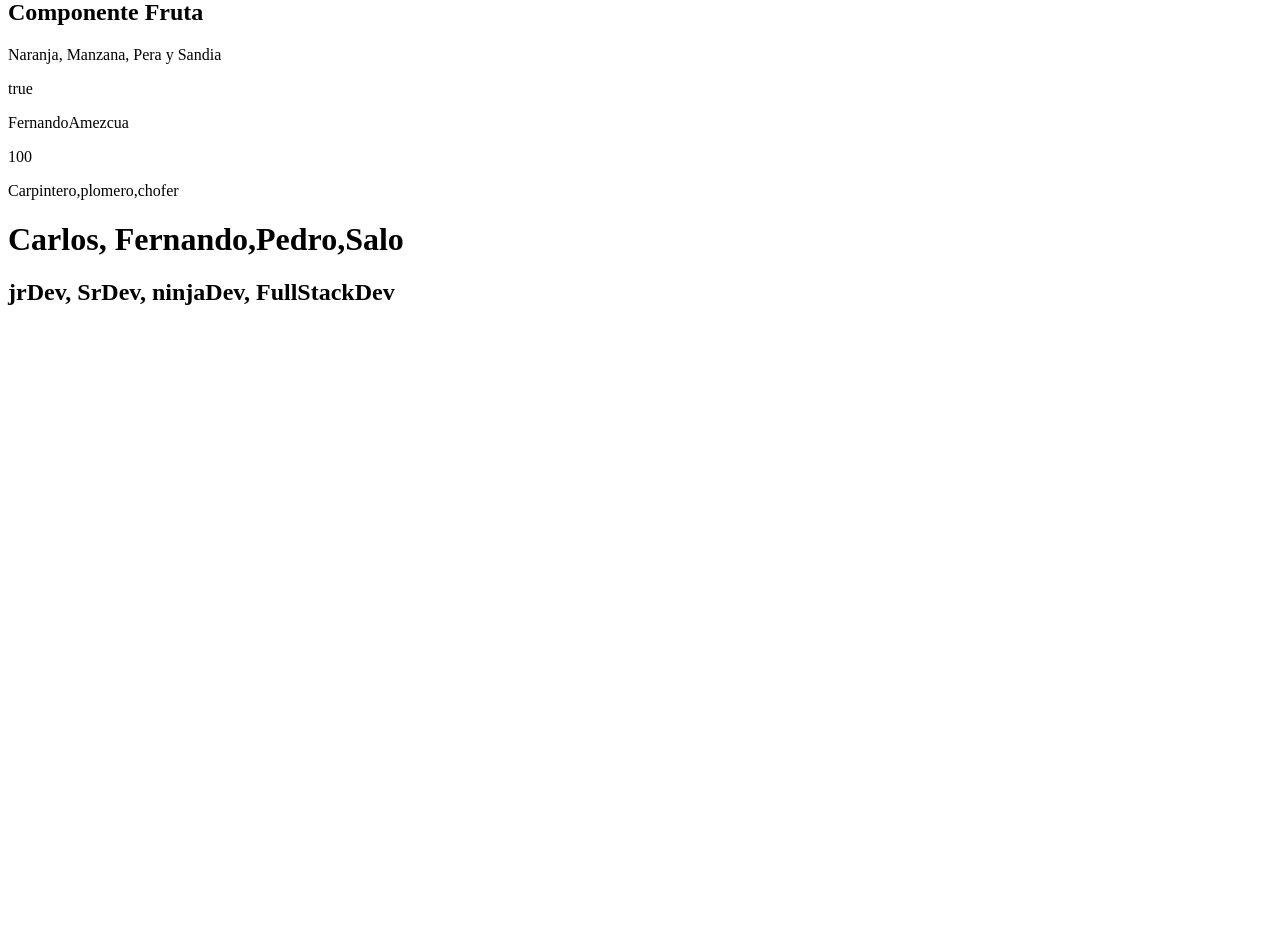
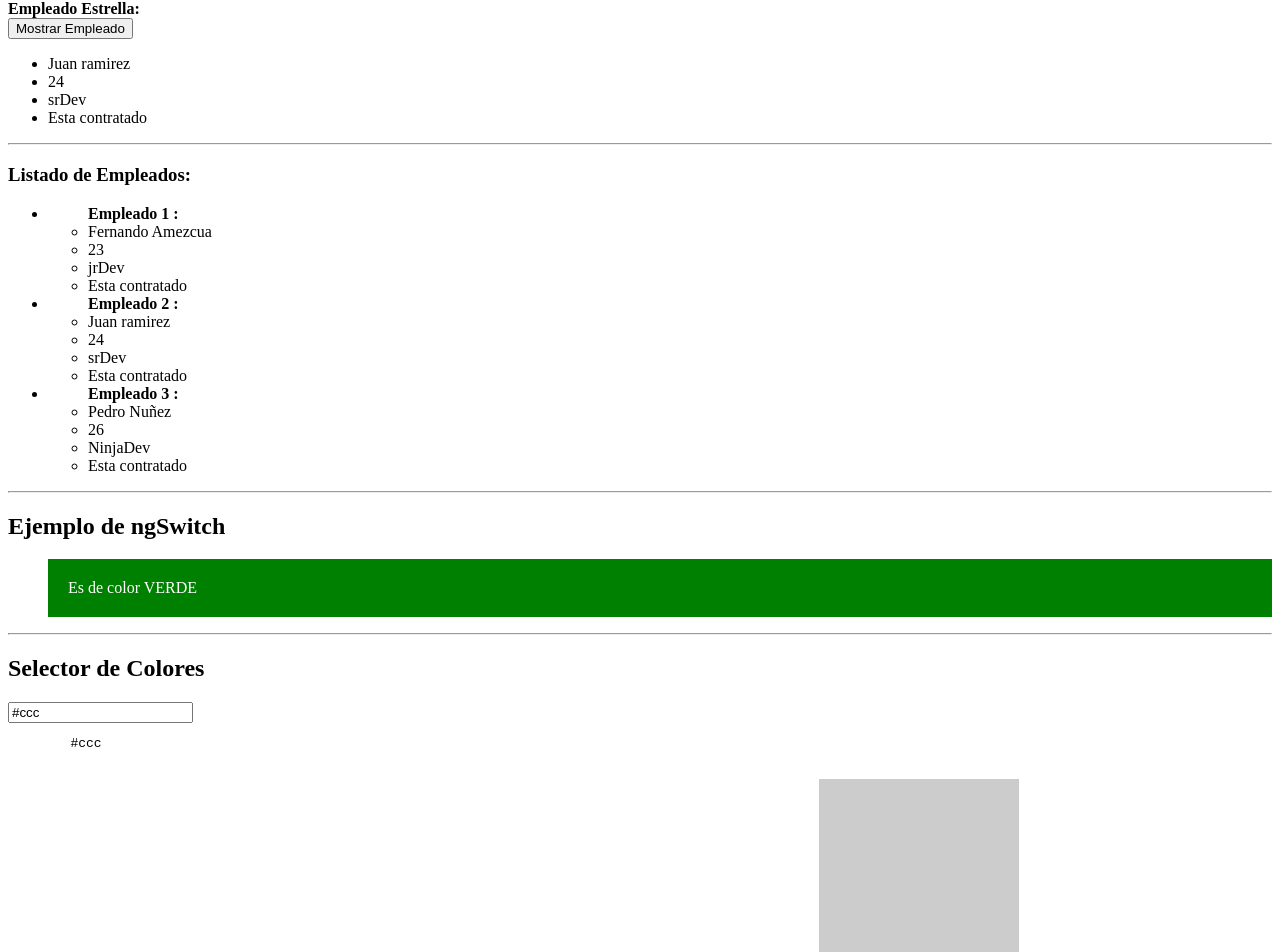
Before and after one commit to fernandoamz/angularCli, an Angular app: page / in a window 1280 px wide. Shown: the part 62-1014 px from the top of the page. Before the commit the page ends 800 px from the top, so only its background shows below. Built offline with nearby package versions, Linux system fonts and the light colour scheme.

Commit message:
implementacion de  NgFor,NgSwitch, NgIf

```diff
--- a/src/app/app.component.html
+++ b/src/app/app.component.html
@@ -1,2 +1,2 @@
-<fruta></fruta>
+<!--fruta></fruta-->
 <empleados></empleados>
--- a/src/app/empleados/empleados.component.html
+++ b/src/app/empleados/empleados.component.html
@@ -1,2 +1,103 @@
 <h1> {{ nombre_empleado }} </h1>
 <h2> {{ puesto_trabajador }} </h2>
+
+<strong>Empleado Estrella:</strong>
+
+<div *ngIf="trabajadorExterno === true ">
+    <button (click) = "cambiarExterno(false)">Mostrar Empleado</button>
+    <ul>
+        <li> {{ trabajadores[1].nombre }} </li>
+        <li> {{ trabajadores[1].edad }} </li>
+        <li> {{ trabajadores[1].cargo }} </li>
+        <li *ngIf="trabajadores[0].contratado == true"> Esta contratado </li>
+        <li *ngIf="trabajadores[0].contratado == false"> No esta Contratado </li>
+    </ul>
+</div>
+
+<div *ngIf=" trabajadorExterno != true ">
+    <button (click) = "cambiarExterno(true)">Mostrar trabajador</button>
+    <ul>
+        <li> {{ empleado.nombre }} </li>
+        <li> {{ empleado.edad }} </li>
+        <li> {{ empleado.cargo }} </li>
+        <li *ngIf=" empleado.contratado == true "> Esta contratado </li>
+        <li *ngIf=" empleado.contratado == false "> No esta Contratado </li>
+    </ul>
+</div>
+
+<hr/>
+
+<h3>Listado de Empleados: </h3>
+<ul>
+    <li *ngFor = "let empleado of trabajadores; let i = index ">
+        <ul>
+            <strong> Empleado {{ i+1 }} : </strong>
+            <li> {{ empleado.nombre }} </li>
+            <li> {{ empleado.edad }} </li>
+            <li> {{ empleado.cargo }} </li>
+            <li *ngIf=" empleado.contratado == true"> Esta contratado </li>
+            <li *ngIf=" empleado.contratado == false"> No esta Contratado </li>
+        </ul>
+    </li>
+</ul>
+
+<hr/>
+<h2>Ejemplo de ngSwitch </h2>
+    <ul [ngSwitch]="color">
+        <li *ngSwitchCase = "'red'" [ngStyle]="{
+            background:color,
+            color: 'white',
+            padding: '20px'
+            }">Es de color ROJO
+        </li>
+        <li *ngSwitchCase = "'green'" [ngStyle]="{
+            background:color,
+            color: 'white',
+            padding: '20px'
+            }">Es de color VERDE
+        </li>
+        <li *ngSwitchCase = "'blue'" [ngStyle]="{
+            background:color,
+            color: 'white',
+            padding: '20px'
+            }">Es de color AZUL
+        </li>
+    </ul>
+
+    <hr/>
+    <h2> Selector de Colores </h2>
+    <input type="text" [(ngModel)]="colorSeleccionado"/>
+    <pre>
+        {{colorSeleccionado}}
+    </pre>
+
+    <div [ngStyle]="{
+            background: colorSeleccionado,
+            'width' : '200px',
+            'height' : '200px',
+            'float': 'right',
+            'margin-right' : '20%'
+            }">
+    </div>
+    <div style="clear: both"></div>
+
+    <ul [ngSwitch]="color">
+        <li *ngSwitchCase = "'red'" [ngStyle]="{
+            background:color,
+            color: 'white',
+            padding: '20px'
+            }">Es de color ROJO
+        </li>
+        <li *ngSwitchCase = "'green'" [ngStyle]="{
+            background:color,
+            color: 'white',
+            padding: '20px'
+            }">Es de color VERDE
+        </li>
+        <li *ngSwitchCase = "'blue'" [ngStyle]="{
+            background:color,
+            color: 'white',
+            padding: '20px'
+            }">Es de color AZUL
+        </li>
+    </ul>
--- a/src/app/empleados/empleados.component.ts
+++ b/src/app/empleados/empleados.component.ts
@@ -1,11 +1,40 @@
 import { Component } from '@angular/core';
+import { Empleado } from './empleados';
 
 @Component({
     selector: 'empleados',
-    templateUrl: 'empleados.component.html'
+    templateUrl: './empleados.component.html'
 })
 
 export class InformacionEmpleado{
-    public nombre_empleado = 'Carlos, Fernando,Pedro,Salo';
-    public puesto_trabajador = 'jrDev, SrDev, ninjaDev, FullStackDev';
+    //public nombre_empleado = 'Carlos, Fernando,Pedro,Salo';
+   // public puesto_trabajador = 'jrDev, SrDev, ninjaDev, FullStackDev';
+   public empleado:Empleado;
+   public trabajadores:Array<Empleado>;
+   public trabajadorExterno:boolean;
+   public color:string;
+   public colorSeleccionado:string;
+
+   constructor(){
+    this.empleado = new Empleado('Fernando Amezcua', 23,'jrDev',false);
+    this.trabajadores = [
+         new Empleado('Fernando Amezcua', 23,'jrDev',true),
+         new Empleado('Juan ramirez', 24,'srDev',true),
+         new Empleado('Pedro Nuñez', 26,'NinjaDev',true)
+    ];
+
+    this.trabajadorExterno = true;
+    this.color = 'green';
+    this.colorSeleccionado = '#ccc';
+
+    }
+
+   ngOnInit(){
+    console.log(this.empleado);
+    console.log(this.trabajadores);
+   }
+
+   cambiarExterno(valor){
+    this.trabajadorExterno = valor;
+   }
 }
--- /dev/null
+++ b/src/app/empleados/empleados.ts
@@ -0,0 +1,15 @@
+export class Empleado{
+    /*public nombre:string;
+    public edad:number;
+
+    constructor(nombre, edad){
+        this.nombre = nombre;
+        this.edad = edad;
+    }*/
+
+    constructor(
+        public nombre:string,
+        public edad:number,
+        public cargo: string,
+        public contratado:boolean){}
+}
--- a/src/app/fruta/fruta.component.html
+++ b/src/app/fruta/fruta.component.html
@@ -4,6 +4,7 @@
 <p>{{ Texto }} </p>
 <p>{{ edad }} </p>
 <p>{{ trabajos }} </p>
+<p>{{ comodin }}</p>
 
 
 <!-- Empleado: <empleados></empleados> -->
--- a/src/app/fruta/fruta.component.ts
+++ b/src/app/fruta/fruta.component.ts
@@ -3,8 +3,8 @@ import { Component } from '@angular/core'
 @Component({
     selector: 'fruta',
     templateUrl : './fruta.component.html'
+})
 
-})
 export class FrutaComponent{
     public nombre_componente = 'Componente Fruta';
     public listado_frutas = 'Naranja, Manzana, Pera y Sandia';
@@ -13,6 +13,56 @@ export class FrutaComponent{
     public TrueFalse:boolean = true;
     public Texto:string = 'FernandoAmezcua';
     public edad:number = 100;
-    public trabajos:Array<string> = ['Carpintero','plomero','chofer']
+    public trabajos:Array<string> = ['Carpintero','plomero','chofer'];
 
+    //el Tipo de variable any es capaz de guardar cualquier cosa
+    public comodin:any = 'cualquier cosa';
+
+    constructor(){
+
+        this.Texto = 'Fernando Amezcua';
+        this.edad = 25;
+        this.TrueFalse = true;
+        this.comodin = 'lo que sea dos';
+        //this.holaMundo();
+
+        //ejemplo de console
+        //console.log(this.comodin);
+        //console.log(this.trabajos);
+    }
+
+    ngOnInit(){
+        this.cambiarNombre();
+        //alert(this.Texto);
+        this.cambiarEdad(24);
+        //alert("Mi edad es: " + " " + this.edad);
+
+        // Variables y Alcance
+
+        var uno = 8;
+        var dos = 20;
+
+        if(uno === 8){
+            // La diferiencia de let y var es el alcance
+            // let, solo altera la variable dentro de este bloque de codigo
+            // var, altera el contenido de manera global
+
+            let uno = 3;
+            var dos = 99;
+            console.log("Dentro del IF" + " " + uno);
+        }
+          console.log("Fuera del IF" + " " + uno);
+    }
+
+    holaMundo(){
+        alert("Hola Mundo" + " " + this.Texto);
+    }
+
+    cambiarNombre(){
+        this.Texto = 'Logitesh';
+    }
+
+    cambiarEdad(edad){
+        this.edad = edad;
+    }
 }
```
Also changed, not shown: src/app/app.module.ts (+9 -6 lines).
